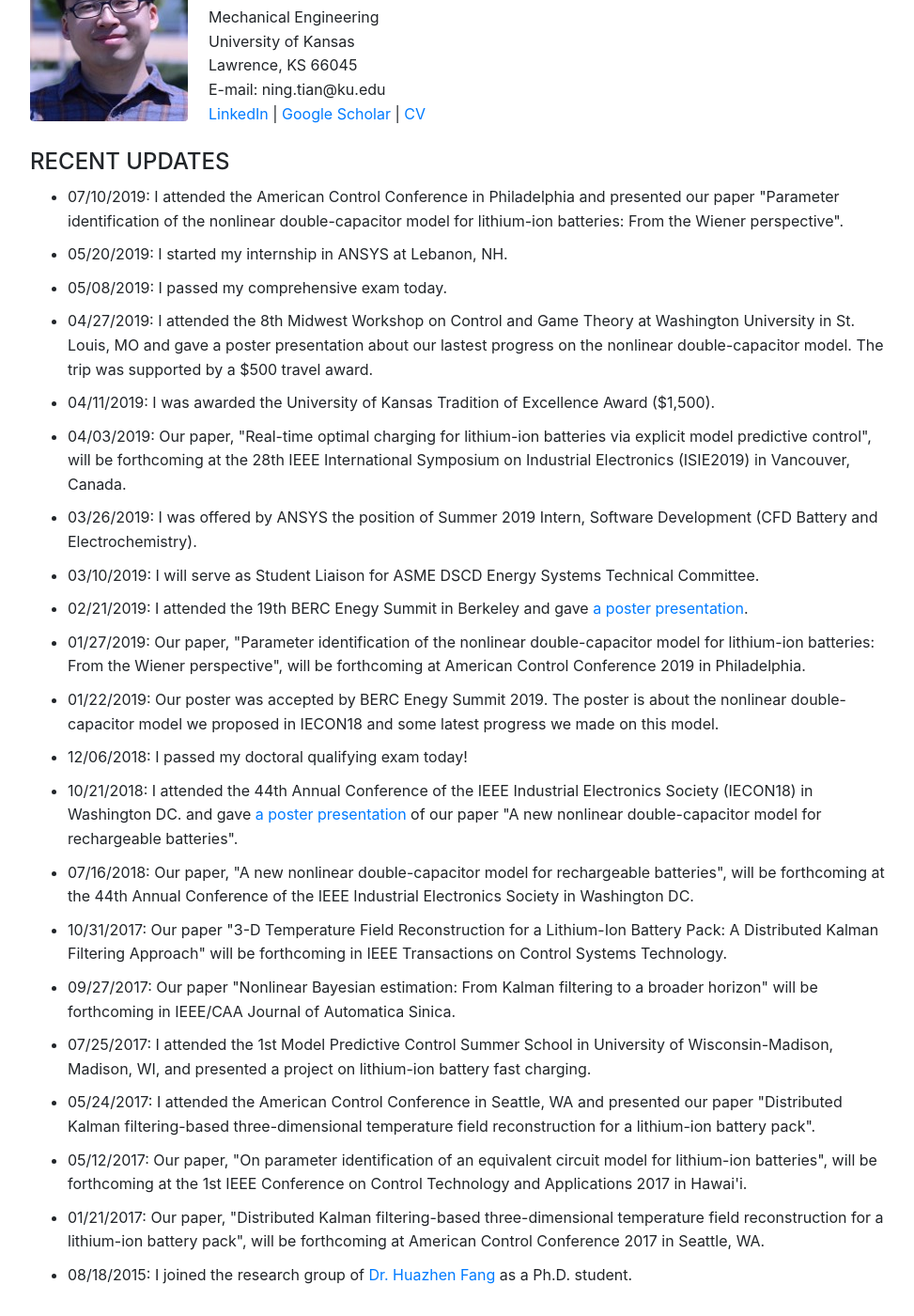
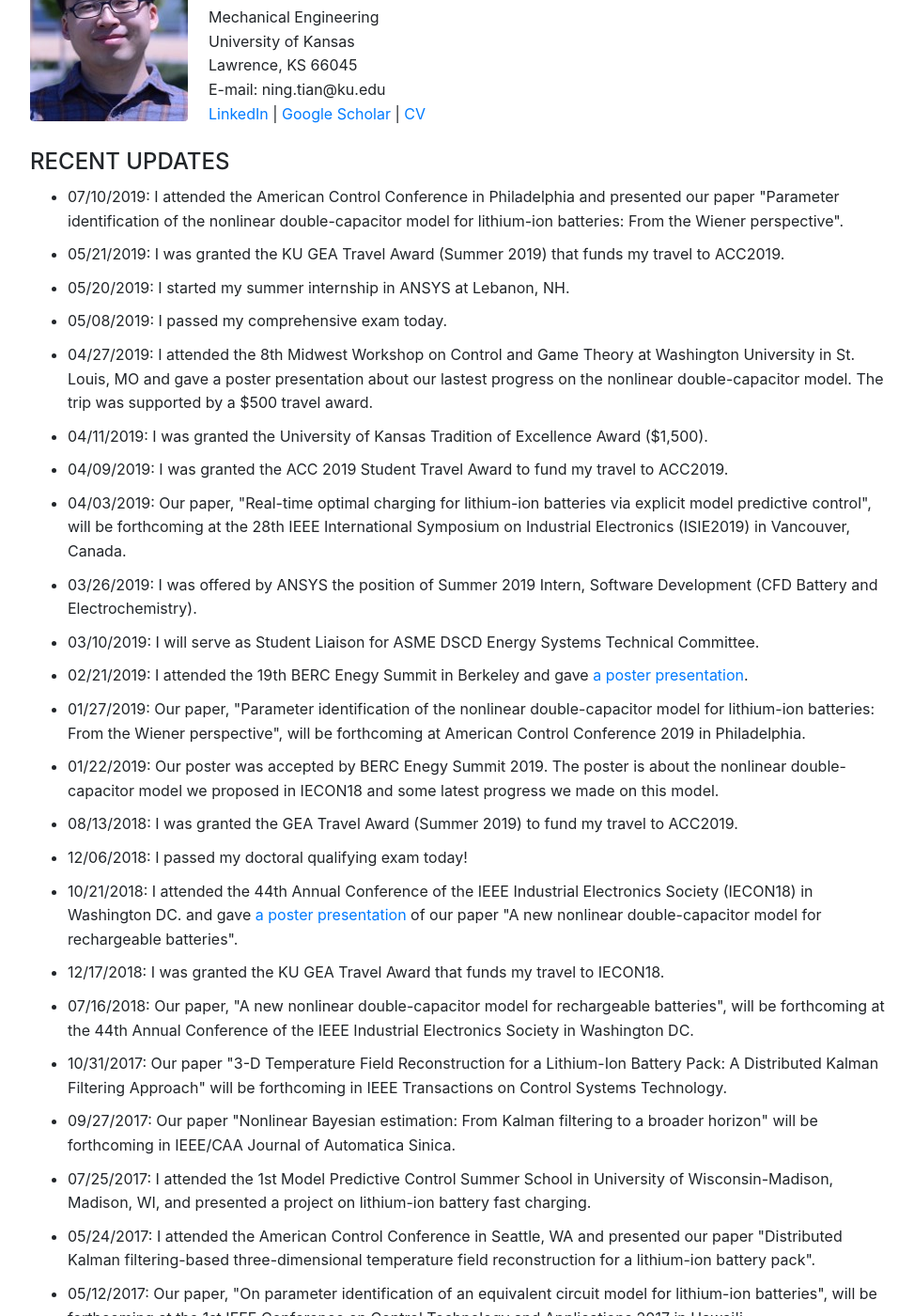
Before and after one commit to ningtian/ningtian.github.io, a Jekyll site: the page index.html, which Jekyll copies as it is, in a window 1280 px wide and 1400 px high, scrolled down 393 px. Shown: the whole window at 94% size, without its empty margins (148-1121 px from the left). Built offline with Jekyll 4.4.1, drawn with Linux system fonts in a browser that asks for light colours.

Commit message:
Update index.html

```diff
--- a/index.html
+++ b/index.html
@@ -100,7 +100,9 @@
 		        identification of the nonlinear double-capacitor model for lithium-ion batteries: From the Wiener
 		        perspective". </li>
 
-	<li>05/20/2019: I started my internship in ANSYS at Lebanon, NH.</li>
+	<li>05/21/2019: I was granted the KU GEA Travel Award (Summer 2019) that funds my travel to ACC2019. </li>
+
+	<li>05/20/2019: I started my summer internship in ANSYS at Lebanon, NH.</li>
 
 	<li>05/08/2019: I passed my comprehensive exam today. </li>
 
@@ -108,7 +110,9 @@
 		        and gave a poster presentation about our lastest progress on the nonlinear double-capacitor model.
 		        The trip was supported by a $500 travel award. </li>
 
-	<li>04/11/2019: I was awarded the University of Kansas Tradition of Excellence Award ($1,500). </li>
+	<li>04/11/2019: I was granted the University of Kansas Tradition of Excellence Award ($1,500). </li>
+
+	<li>04/09/2019: I was granted the ACC 2019 Student Travel Award to fund my travel to ACC2019. </li>
 
 	<li>04/03/2019: Our paper, "Real-time optimal charging for lithium-ion batteries via explicit model predictive control",
 		         will be forthcoming at the 28th IEEE International Symposium on Industrial Electronics (ISIE2019)
@@ -127,12 +131,16 @@
 	<li>01/22/2019: Our poster was accepted by BERC Enegy Summit 2019. The poster is about the nonlinear
 	double-capacitor model we proposed in IECON18 and some latest progress we made on this model.</li>
 
+	<li>08/13/2018: I was granted the GEA Travel Award (Summer 2019) to fund my travel to ACC2019. </li>
+
 	<li>12/06/2018: I passed my doctoral qualifying exam today! </li>
 
 	<li>10/21/2018: I attended the 44th Annual Conference of the IEEE Industrial Electronics Society (IECON18) in Washington DC. and
 	gave <a href="/files/IECON-poster-ver9.pdf">a poster presentation</a> of our paper "A new nonlinear double-capacitor model for rechargeable batteries". </li>
 
-        <li>07/16/2018: Our paper, "A new nonlinear double-capacitor model for rechargeable batteries", will be forthcoming at the 44th
+        <li>12/17/2018: I was granted the KU GEA Travel Award that funds my travel to IECON18. </li>
+
+	<li>07/16/2018: Our paper, "A new nonlinear double-capacitor model for rechargeable batteries", will be forthcoming at the 44th
 	Annual Conference of the IEEE Industrial Electronics Society in Washington DC. </li>
 
         <li>10/31/2017: Our paper "3-D Temperature Field Reconstruction for a Lithium-Ion Battery Pack: A Distributed Kalman
```
